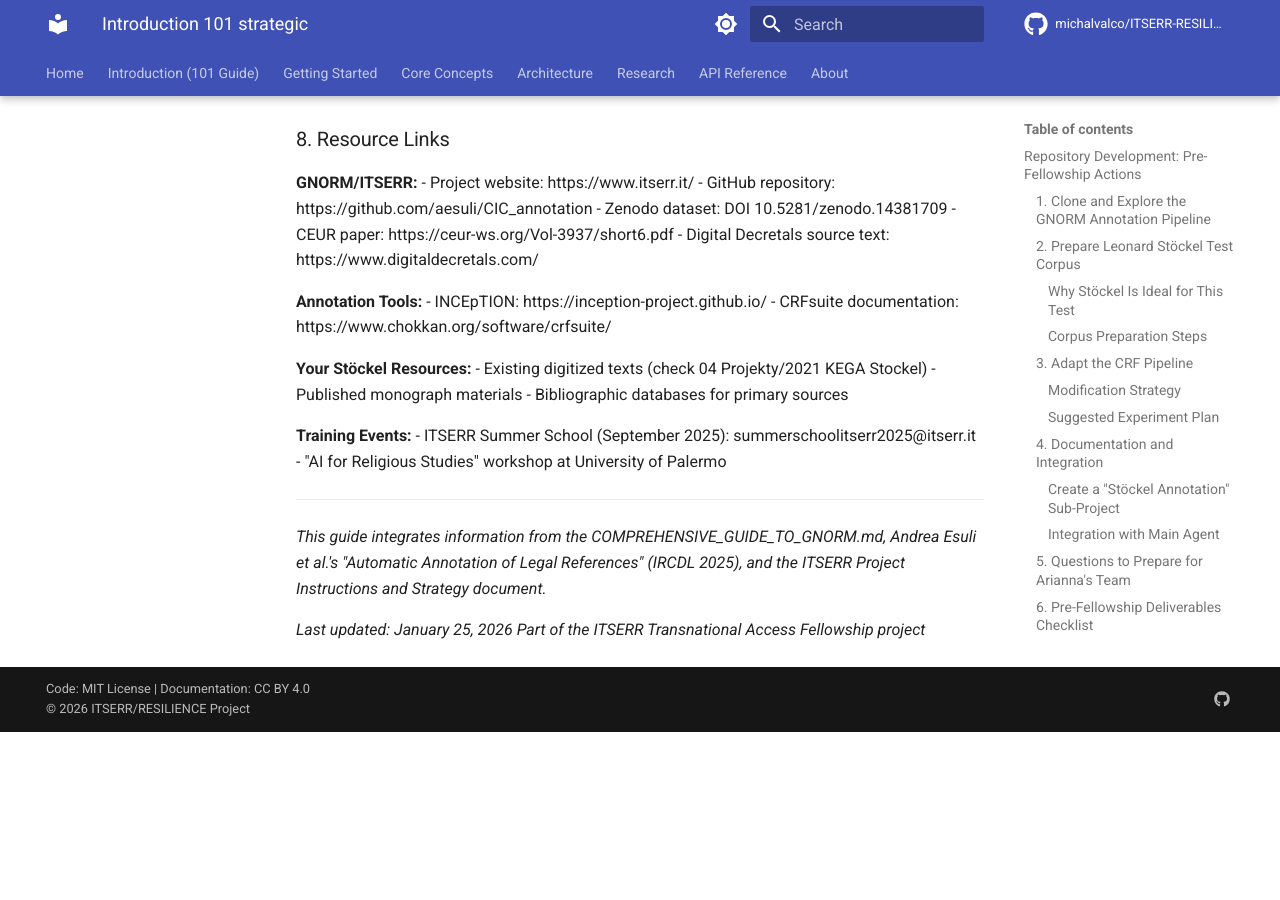
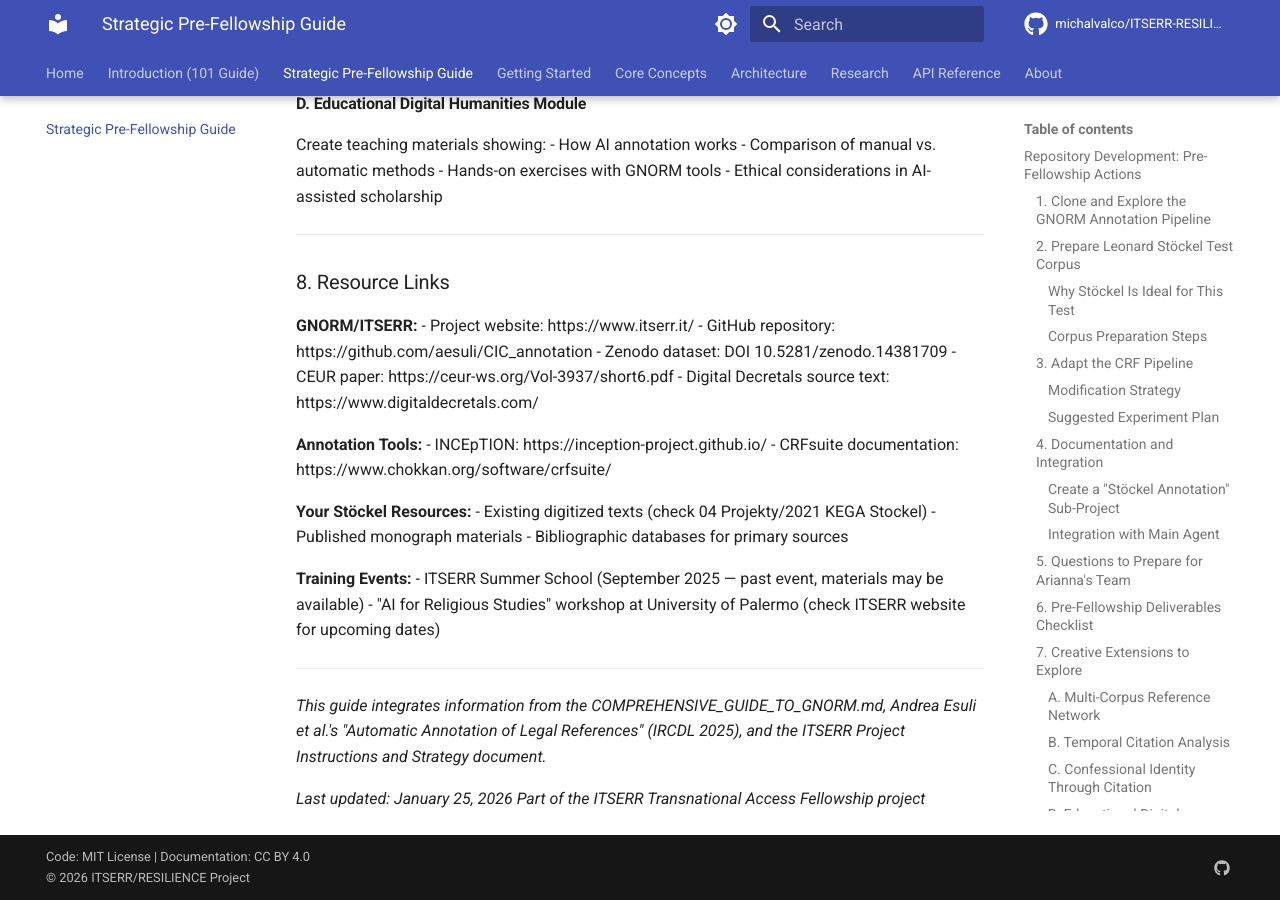
Before and after one commit to michalvalco/ITSERR-RESILIENCE-Project, an MkDocs documentation site: the page built from docs/introduction-101-strategic.md, in a window 1280 px wide and 900 px high, scrolled down 5758 px. Built offline with MkDocs 1.6.1 and Material for MkDocs 9.7.7, drawn with Linux system fonts in a browser that asks for light colours; comment, search, counter and statistics services are not loaded; before the commit the page ends 6490 px from its top, so only the background shows below that; some of the changed text lies outside the part shown.

Commit message:
Enhance documentation with cross-references and metadata
- gnorm_briefing_questions.md: Add author (Michal Valčo), cross-references
  to existing architecture docs, and section documenting current prototype
  implementation status for validation during briefing
- introduction-101-strategic.md: Add title, author, related links, and
  update outdated training event reference (Sept 2025 is past)
- mkdocs.yml: Add Strategic Pre-Fellowship Guide to navigation

```diff
--- a/docs/introduction-101-strategic.md
+++ b/docs/introduction-101-strategic.md
@@ -1,3 +1,10 @@
+# Strategic Guide: Pre-Fellowship Preparation
+
+**Author:** Michal Valčo
+**Purpose:** Maximize the value of your ITSERR Transnational Access Fellowship by completing groundwork before arriving in Palermo.
+**Related:** [Introduction 101](introduction-101.md) | [GNORM Integration](architecture/gnorm-integration.md)
+
+---
 
 ## Repository Development: Pre-Fellowship Actions
 
@@ -281,8 +288,8 @@ Create teaching materials showing:
 - Bibliographic databases for primary sources
 
 **Training Events:**
-- ITSERR Summer School (September 2025): summerschoolitserr2025@itserr.it
-- "AI for Religious Studies" workshop at University of Palermo
+- ITSERR Summer School (September 2025 — past event, materials may be available)
+- "AI for Religious Studies" workshop at University of Palermo (check ITSERR website for upcoming dates)
 
 ---
 
--- a/mkdocs.yml
+++ b/mkdocs.yml
@@ -97,6 +97,7 @@ extra:
 nav:
   - Home: index.md
   - Introduction (101 Guide): introduction-101.md
+  - Strategic Pre-Fellowship Guide: introduction-101-strategic.md
   - Getting Started:
     - Installation: getting-started/installation.md
     - Quick Start: getting-started/quickstart.md
```
Also changed, not shown: 01_research/gnorm_briefing_questions.md (+67 -0 lines).
